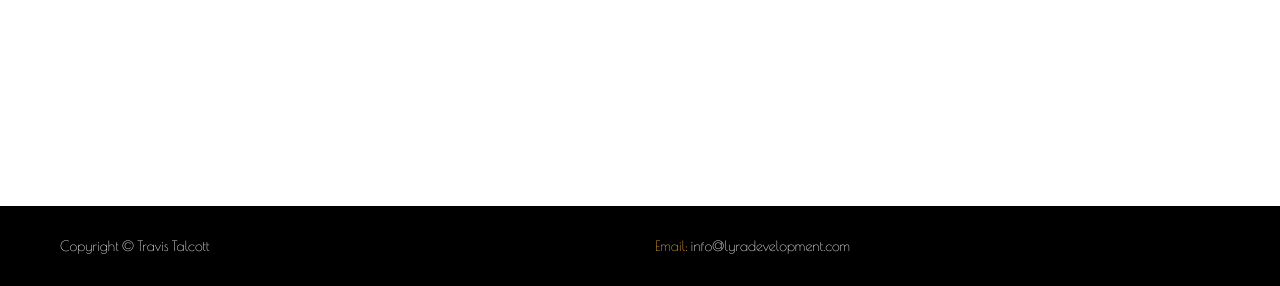
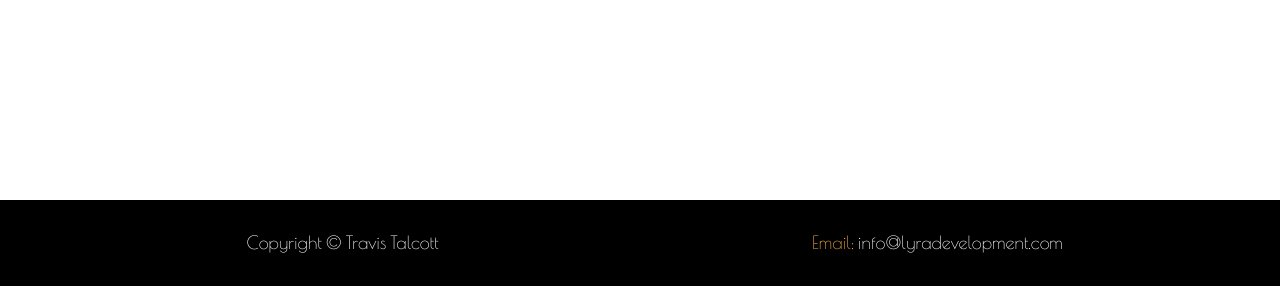
Before and after one commit to ttalcott/travis-pwp, a PHP site: page /our-work/index.php in a window 1280 px wide. Shown: the part 514-800 px from the top of the page. Run offline with PHP 8.4, Linux system fonts and the light colour scheme; a stand-in replaces the project's code that opens the database connection; some libraries are stand-ins or nearby versions; some web fonts are replaced.

Commit message:
last of the day made footer stuff centered

```diff
--- a/public_html/css/style.css
+++ b/public_html/css/style.css
@@ -132,6 +132,16 @@ footer styles
 	background-color: black;
 }
 
+.footer-content-1 {
+	font-size: large;
+	text-align: center;
+}
+
+.footer-content-2 {
+	font-size: large;
+	text-align: center;
+}
+
 .info {
 	color: white;
 }
--- a/public_html/php/partials/footer.php
+++ b/public_html/php/partials/footer.php
@@ -1,11 +1,11 @@
 <footer class="footer">
 	<div class="container-fluid">
-		<div class="col-md-6 footer-content">
+		<div class="col-md-6 footer-content-1">
 			<span class="info">
 				Copyright &copy; Travis Talcott
 			</span>
 		</div>
-		<div class="col-md-6 footer-content">
+		<div class="col-md-6 footer-content-2">
 			<span>
 				<span class="gold">Email:</span> <span class="info">info@lyradevelopment.com</span>
 			<span>
```
